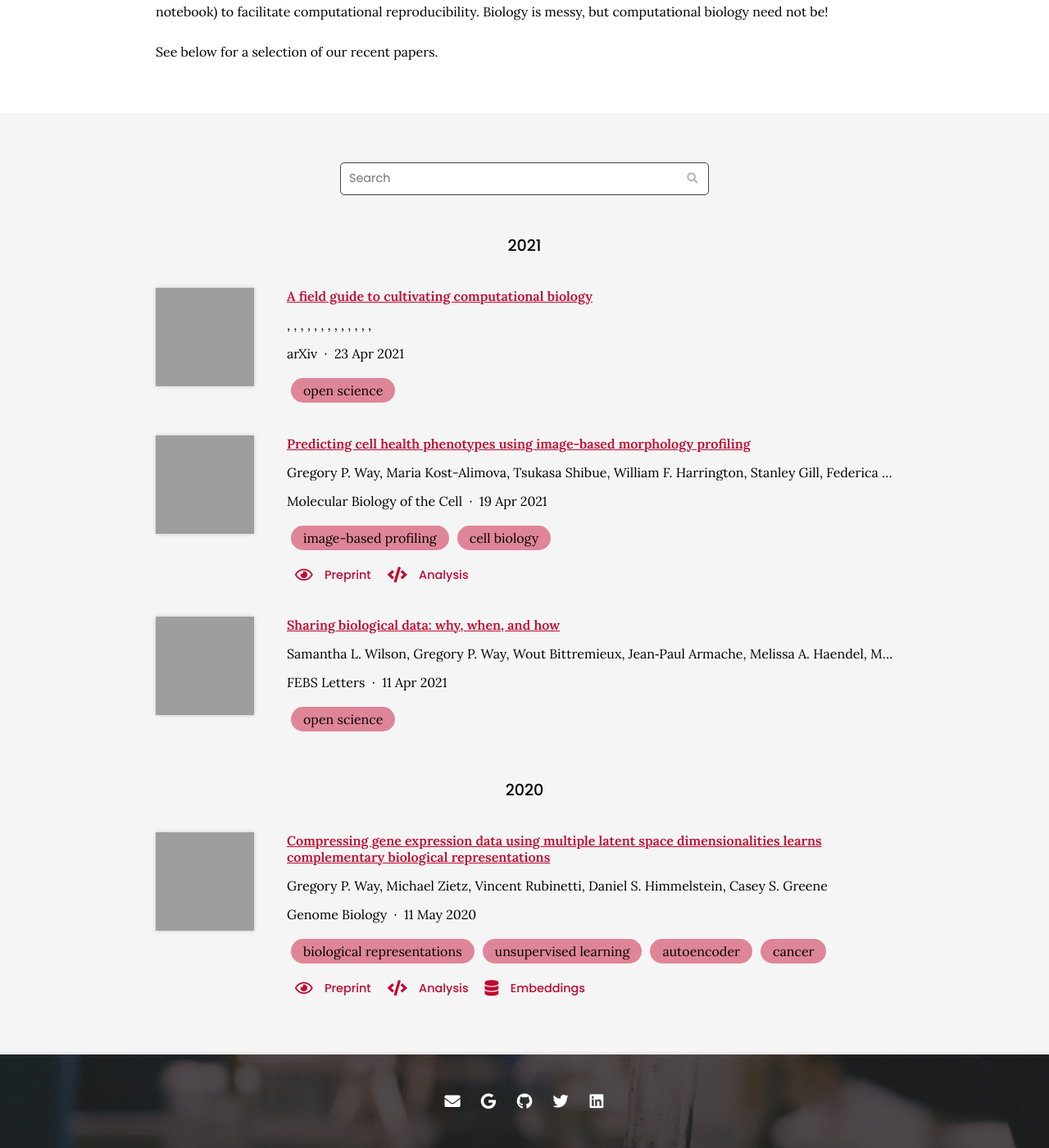
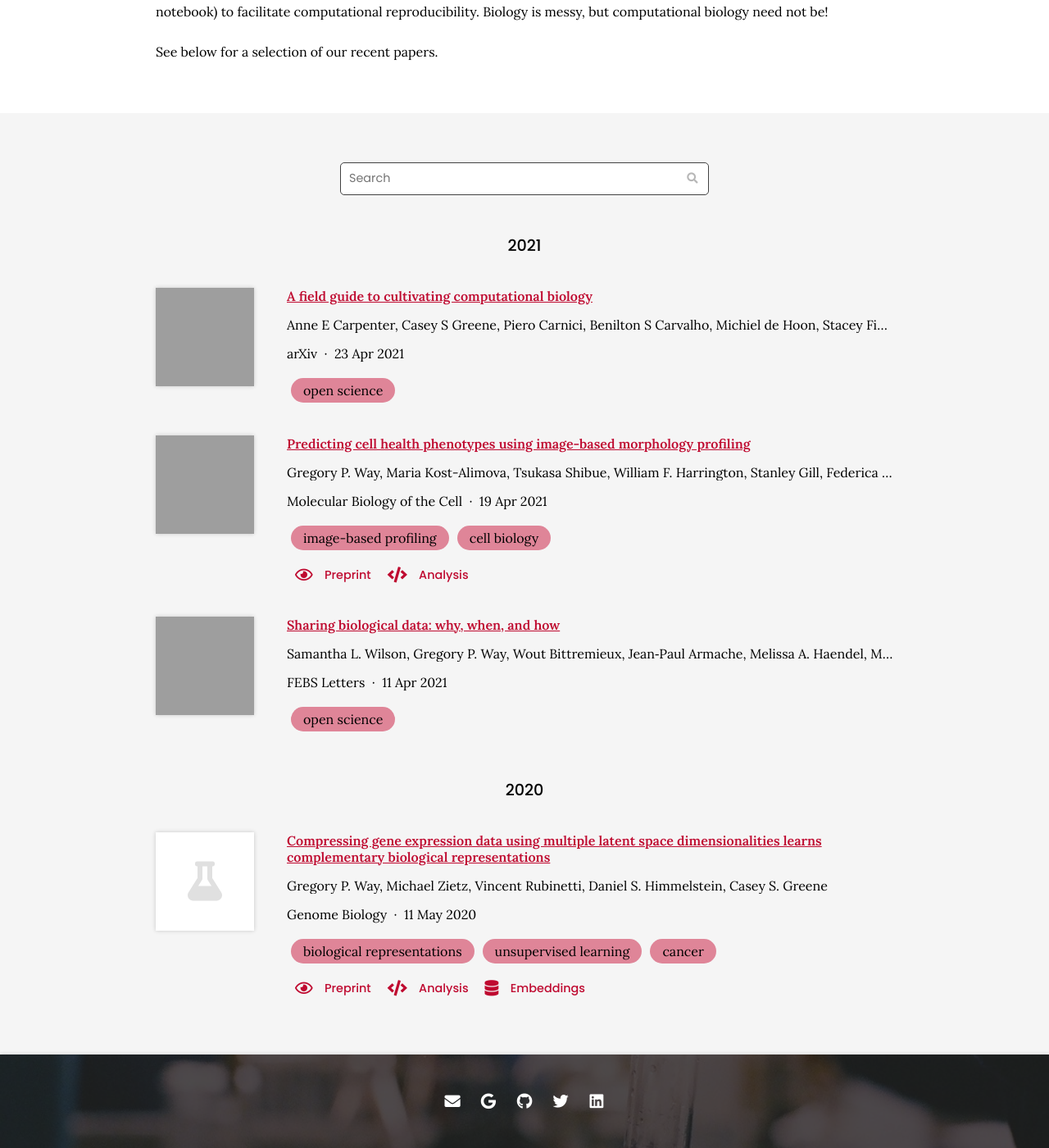
Before and after one commit to WayScience/waysciencelab.com, a Jekyll site: the page built from research/index.md, in a window 1280 px wide and 1400 px high, scrolled down 397 px. Shown: the whole window at 82% size. Built offline with Jekyll 4.4.1, drawn with Linux system fonts in a browser that asks for light colours; nearby versions of some CDN libraries; grey boxes are pictures that could not be loaded.

Commit message:
update citations

```diff
--- a/_data/citations.yaml
+++ b/_data/citations.yaml
@@ -18,24 +18,24 @@
 - id: arxiv:2104.11364v1
   title: A field guide to cultivating computational biology
   authors:
-  - ' '
-  - ' '
-  - ' '
-  - ' '
-  - ' '
-  - ' '
-  - ' '
-  - ' '
-  - ' '
-  - ' '
-  - ' '
-  - ' '
-  - ' '
-  - ' '
+  - Anne E Carpenter
+  - Casey S Greene
+  - Piero Carnici
+  - Benilton S Carvalho
+  - Michiel de Hoon
+  - Stacey Finley
+  - Kim-Anh Le Cao
+  - Jerry SH Lee
+  - Luigi Marchionni
+  - Suzanne Sindi
+  - Fabian J Theis
+  - Gregory P Way
+  - Jean YH Yang
+  - Elana J Fertig
   publisher: arXiv
   date: '2021-04-23'
   link: https://arxiv.org/abs/2104.11364v1
-  image: https://journals.plos.org/ploscompbiol/article/figure/image?size=inline&id=info:doi/10.1371/journal.pcbi.1007128.g001&rev=2
+  image: https://upload.wikimedia.org/wikipedia/commons/thumb/6/68/Fish_farming_Martinniemi_Oulu_20200713_01.jpg/1599px-Fish_farming_Martinniemi_Oulu_20200713_01.jpg
   tags:
   - open science
 - id: doi:10.1091/mbc.E20-12-0784
@@ -79,7 +79,7 @@
   publisher: Genome Biology
   date: '2020-05-11'
   link: https://doi.org/gg2mjh
-  image: https://media.springernature.com/full/springer-static/image/art%3A10.1186%2Fs13059-020-02021-3/MediaObjects/13059_2020_2021_Fig6_HTML.png?as=webp
+  image: https://raw.githubusercontent.com/greenelab/BioBombe/master/docs/favicon-192x192.png
   repo: greenelab/biobombe
   extra-links:
   - type: preprint
@@ -93,5 +93,4 @@
   tags:
   - biological representations
   - unsupervised learning
-  - autoencoder
   - cancer
```
